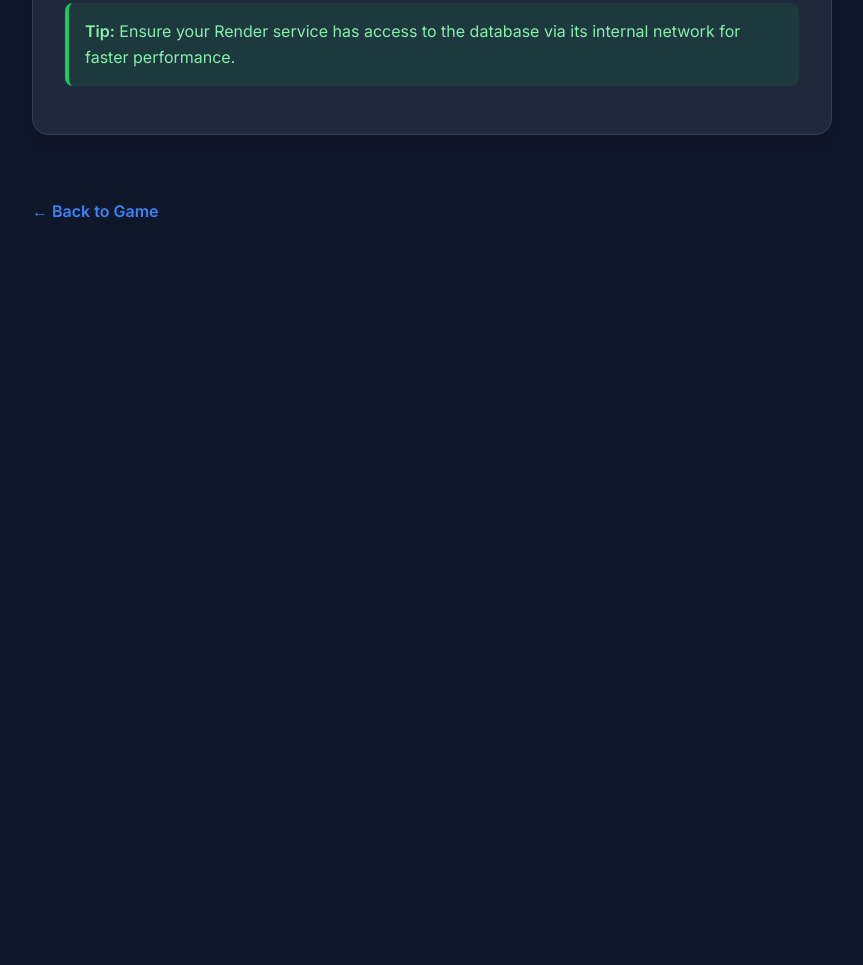
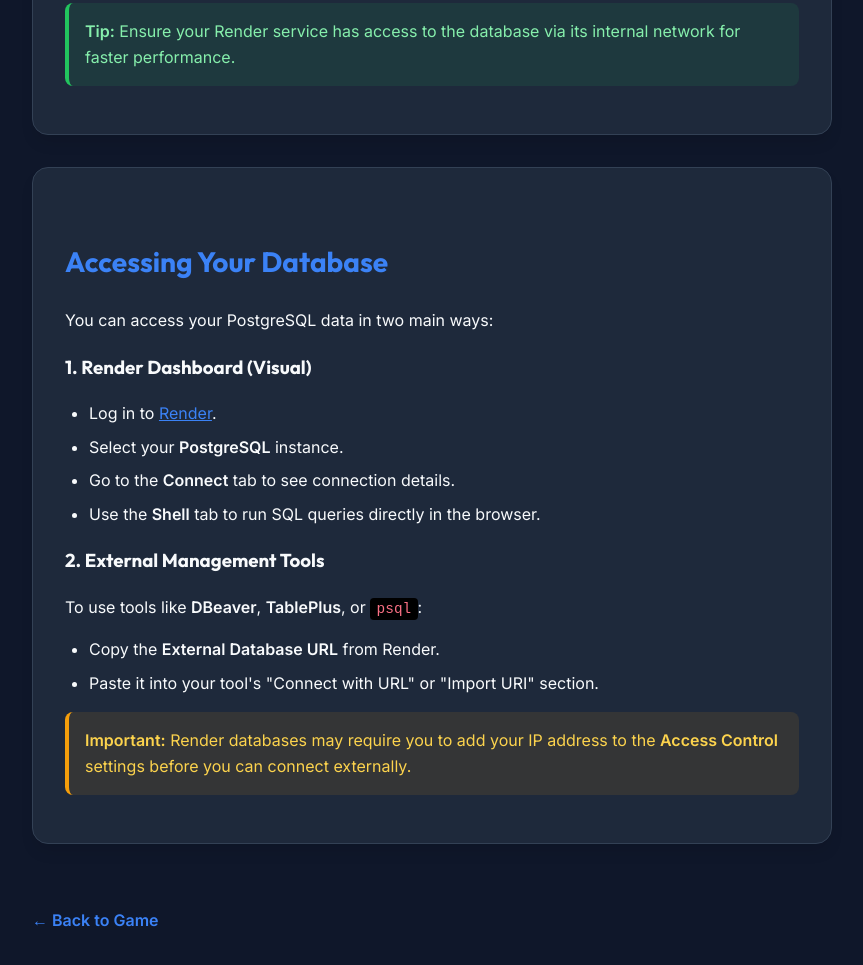
Before and after one commit to 6858089856-bit/Engineering-Logic-group, a plain HTML site: page docs.html in a window 1280 px wide. Shown: the part 1724-2689 px from the top of the page, without its empty margins (208-1071 px from the left). Before the commit the page ends 2013 px from the top, so only its background shows below. Drawn offline with Linux system fonts and the light colour scheme.

Commit message:
Add database access instructions to docs page

```diff
--- a/docs.html
+++ b/docs.html
@@ -192,6 +192,31 @@
             </div>
         </div>
 
+        <div class="section">
+            <h2>Accessing Your Database</h2>
+            <p>You can access your PostgreSQL data in two main ways:</p>
+
+            <h3>1. Render Dashboard (Visual)</h3>
+            <ul>
+                <li>Log in to <a href="https://dashboard.render.com" target="_blank"
+                        style="color: var(--accent)">Render</a>.</li>
+                <li>Select your <strong>PostgreSQL</strong> instance.</li>
+                <li>Go to the <strong>Connect</strong> tab to see connection details.</li>
+                <li>Use the <strong>Shell</strong> tab to run SQL queries directly in the browser.</li>
+            </ul>
+
+            <h3>2. External Management Tools</h3>
+            <p>To use tools like <strong>DBeaver</strong>, <strong>TablePlus</strong>, or <code>psql</code>:</p>
+            <ul>
+                <li>Copy the <strong>External Database URL</strong> from Render.</li>
+                <li>Paste it into your tool's "Connect with URL" or "Import URI" section.</li>
+            </ul>
+            <div class="alert alert-important">
+                <strong>Important:</strong> Render databases may require you to add your IP address to the
+                <strong>Access Control</strong> settings before you can connect externally.
+            </div>
+        </div>
+
         <a href="/" class="back-link">← Back to Game</a>
     </div>
 </body>
```
